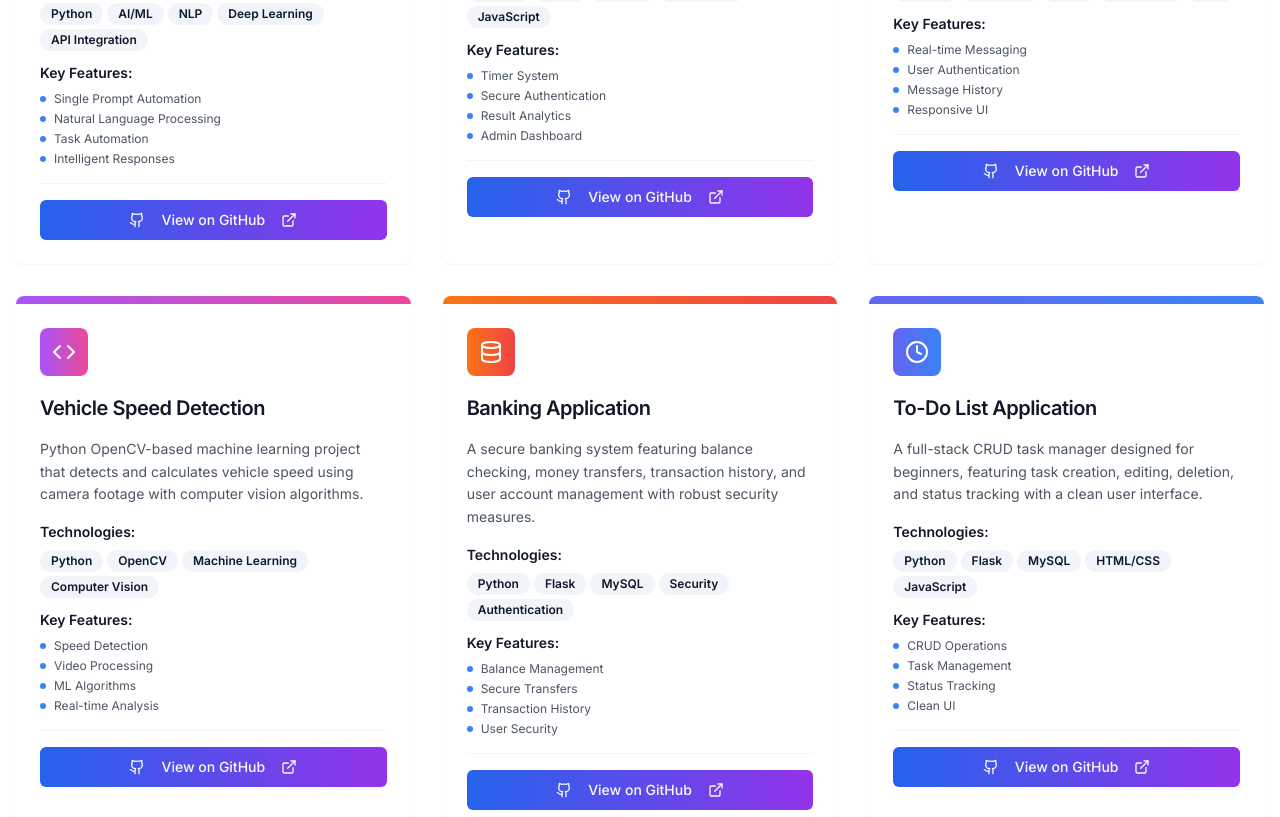
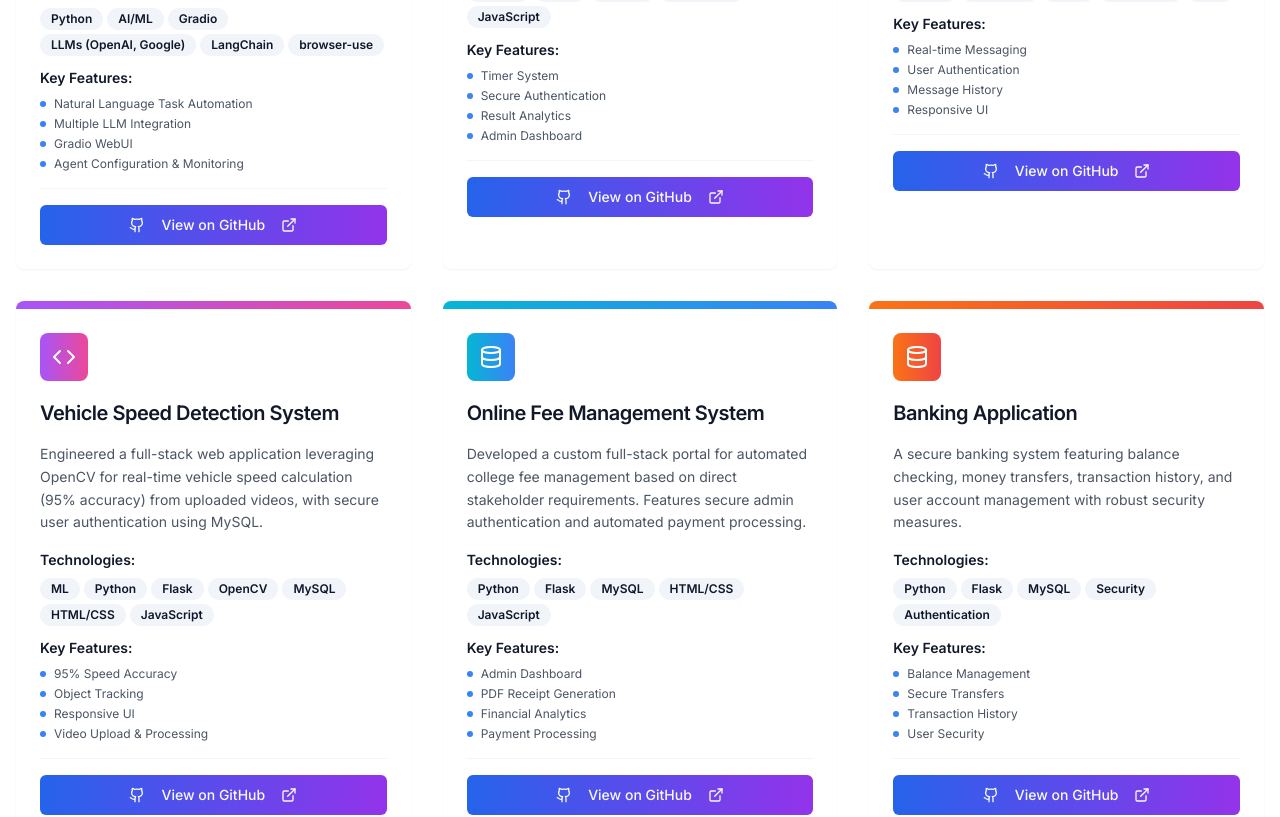
Before and after one commit to Gaddamadithya/Adithya-portfolio, a React (Vite) app: page / in a window 1280 px wide. Shown: the part 4649-5466 px from the top of the page. Built offline with nearby package versions, Linux system fonts and the light colour scheme.

Commit message:
Update projects section

```diff
--- a/src/components/Projects.tsx
+++ b/src/components/Projects.tsx
@@ -8,11 +8,11 @@ import { Badge } from '@/components/ui/badge';
 const Projects = () => {
   const projects = [
     {
-      title: "AI Agent Assistant",
-      description: "An intelligent AI agent that automates tasks with a single prompt. Built with advanced machine learning algorithms and natural language processing to understand and execute complex workflows automatically.",
-      technologies: ["Python", "AI/ML", "NLP", "Deep Learning", "API Integration"],
-      features: ["Single Prompt Automation", "Natural Language Processing", "Task Automation", "Intelligent Responses"],
-      github: "https://github.com/vishnu915/ai-agent",
+      title: "AI Agent for Automated Browser Workflows",
+      description: "Built an intelligent AI agent using Python, browser-use, and LangChain to automate complex web tasks (navigation, search, interaction) from natural language prompts.",
+      technologies: ["Python", "AI/ML", "Gradio", "LLMs (OpenAI, Google)", "LangChain", "browser-use"],
+      features: ["Natural Language Task Automation", "Multiple LLM Integration", "Gradio WebUI", "Agent Configuration & Monitoring"],
+      github: "https://github.com/vishnu915/AI-Agent.git",
       icon: <Bot className="w-6 h-6" />,
       color: "from-emerald-500 to-blue-500"
     },
@@ -35,13 +35,22 @@ const Projects = () => {
       color: "from-green-500 to-teal-500"
     },
     {
-      title: "Vehicle Speed Detection",
-      description: "Python OpenCV-based machine learning project that detects and calculates vehicle speed using camera footage with computer vision algorithms.",
-      technologies: ["Python", "OpenCV", "Machine Learning", "Computer Vision"],
-      features: ["Speed Detection", "Video Processing", "ML Algorithms", "Real-time Analysis"],
-      github: "https://github.com/vishnu915/Vehicle-Speed-Detection-Using-Open-CV",
+      title: "Vehicle Speed Detection System",
+      description: "Engineered a full-stack web application leveraging OpenCV for real-time vehicle speed calculation (95% accuracy) from uploaded videos, with secure user authentication using MySQL.",
+      technologies: ["ML", "Python", "Flask", "OpenCV", "MySQL", "HTML/CSS", "JavaScript"],
+      features: ["95% Speed Accuracy", "Object Tracking", "Responsive UI", "Video Upload & Processing"],
+      github: "https://github.com/vishnu915/Vehicle-Speed-Detection-Using-Open-CV/tree/master",
       icon: <Code className="w-6 h-6" />,
       color: "from-purple-500 to-pink-500"
+    },
+    {
+      title: "Online Fee Management System",
+      description: "Developed a custom full-stack portal for automated college fee management based on direct stakeholder requirements. Features secure admin authentication and automated payment processing.",
+      technologies: ["Python", "Flask", "MySQL", "HTML/CSS", "JavaScript"],
+      features: ["Admin Dashboard", "PDF Receipt Generation", "Financial Analytics", "Payment Processing"],
+      github: "https://github.com/vishnu915/online-fee-management-system",
+      icon: <Database className="w-6 h-6" />,
+      color: "from-cyan-500 to-blue-500"
     },
     {
       title: "Banking Application",
```
